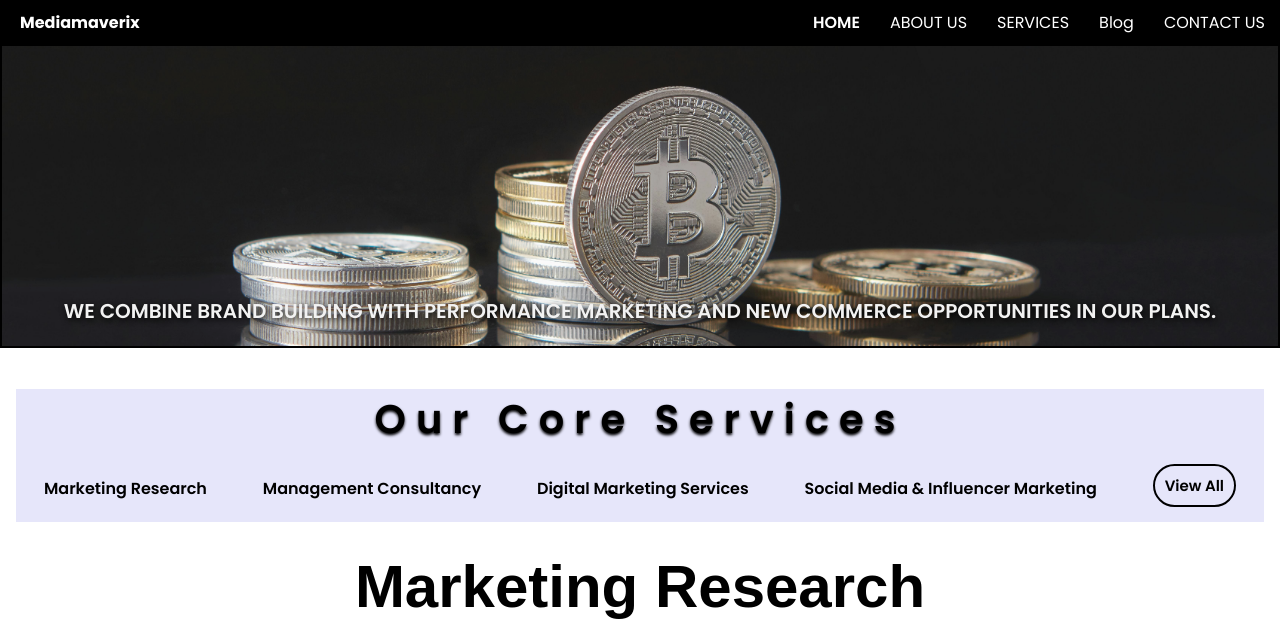
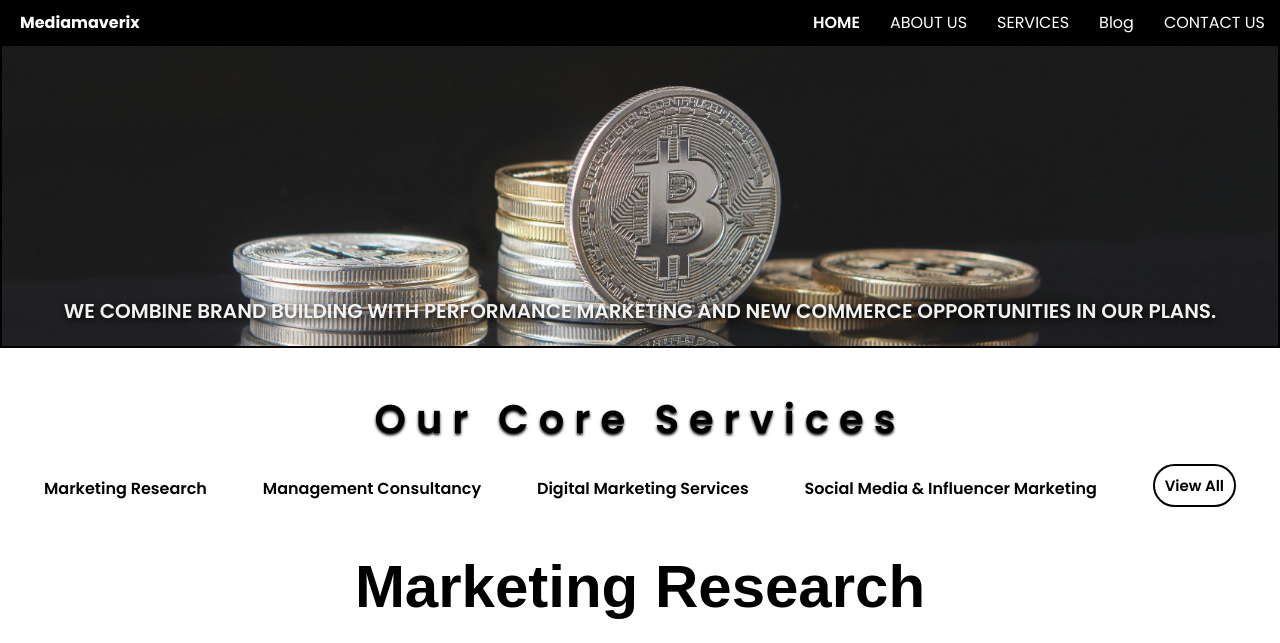
Before and after one commit to vipil657/homepage, a plain HTML site: page index.html in a window 1280 px wide. Shown: the top 643 px of the page. Drawn offline with Linux system fonts and the light colour scheme; a web font is replaced by a local one.

Commit message:
Update index.html

```diff
--- a/index.html
+++ b/index.html
@@ -423,7 +423,7 @@
       }
 
       .services-heading {
-        background-color: lavender;
+        background-color: #fff;
         color: #000;
         text-shadow: 0 2px 3px #000;
         text-align: center;
@@ -433,7 +433,7 @@
       }
 
       .service-links ul {
-        background-color: lavender;
+        background-color: #fff;
         display: flex;
         flex-direction: row;
         justify-content: space-around;
```
